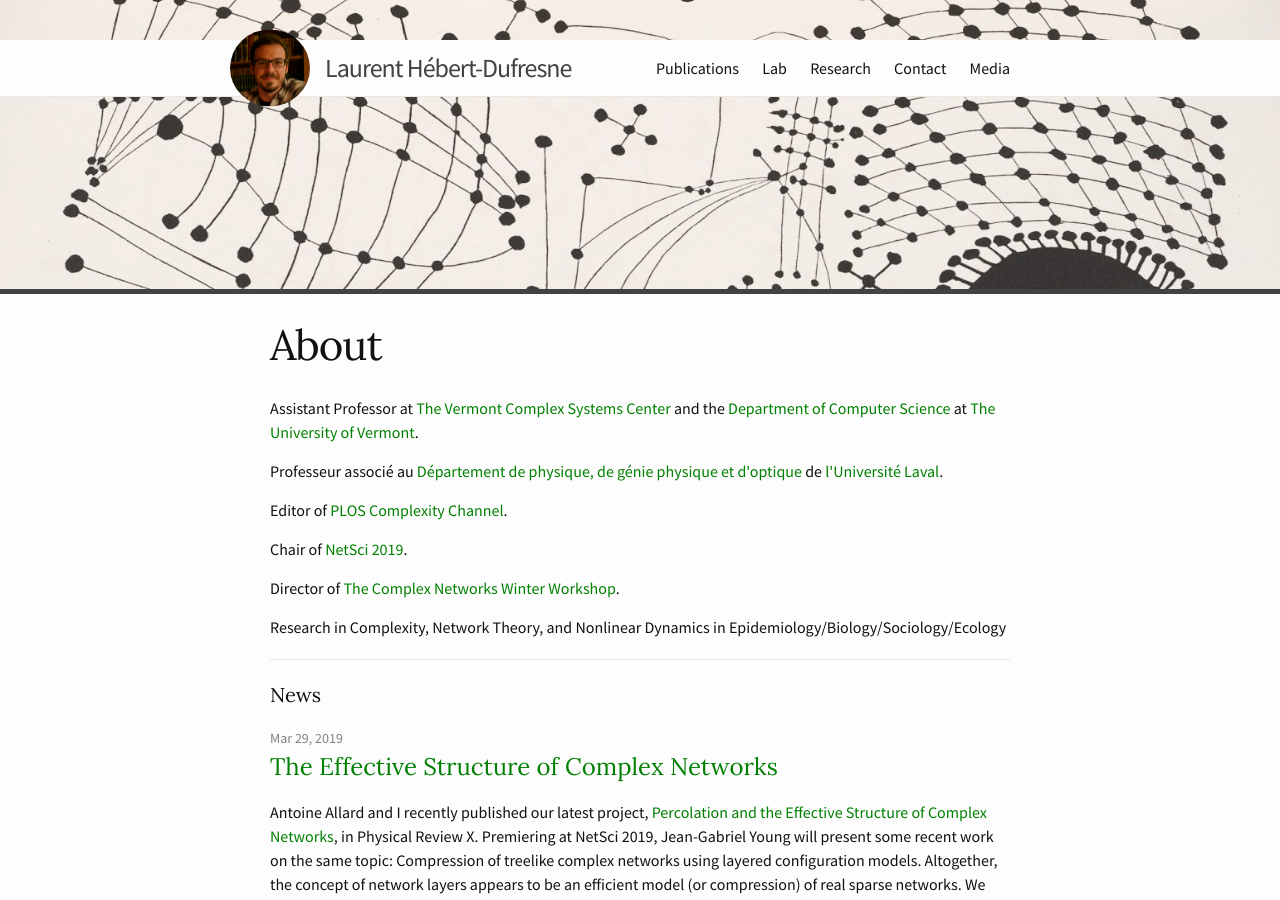
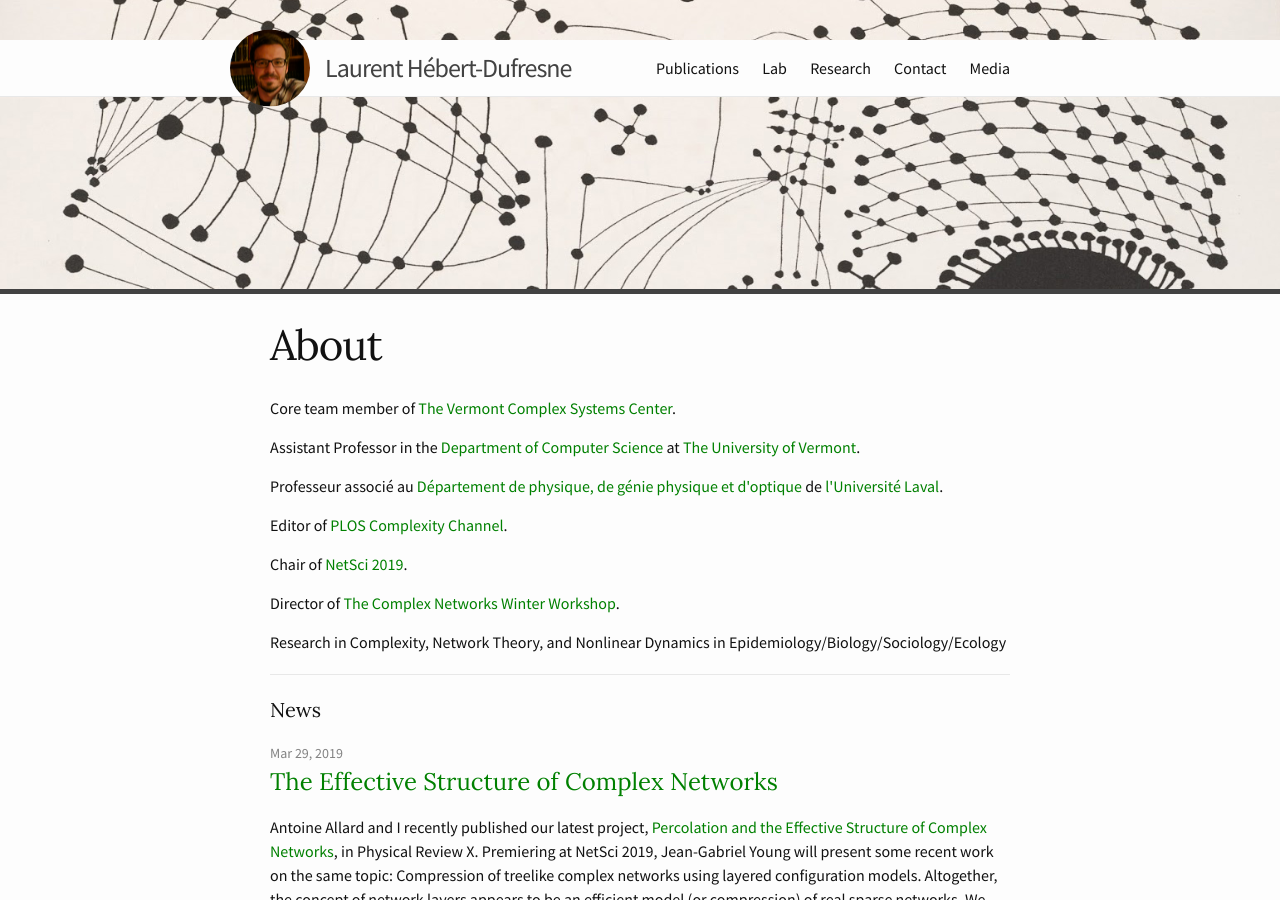
Before and after one commit to laurenthebertdufresne/laurenthebertdufresne.github.io, a Jekyll site: the page built from index.html, in a window 1280 px wide and 900 px high. Built offline with Jekyll 4.4.1, drawn with Linux system fonts in a browser that asks for light colours; the list of posts is cut into pages by our own code.

Commit message:
update about

```diff
--- a/index.html
+++ b/index.html
@@ -9,7 +9,9 @@ layout: default
     <h1 class="post-title">About</h1>
   </header>
 
-    <p>Assistant Professor at <a href="http://www.vermontcomplexsystems.org/" target="_blank">The Vermont Complex Systems Center</a> and the <a href="https://www.uvm.edu/cems/cs" target="_blank">Department of Computer Science</a> at <a href="https://www.uvm.edu/" target="_blank">The University of Vermont</a>.</p>
+    <p>Core team member of <a href="http://www.vermontcomplexsystems.org/" target="_blank">The Vermont Complex Systems Center</a>.</p>
+
+    <p>Assistant Professor in the <a href="https://www.uvm.edu/cems/cs" target="_blank">Department of Computer Science</a> at <a href="https://www.uvm.edu/" target="_blank">The University of Vermont</a>.</p>
 
     <p>Professeur associé au <a href="https://www.phy.ulaval.ca/accueil/" target="_blank">Département de physique, de génie physique et d'optique</a> de <a href="https://www.ulaval.ca/" target="_blank">l'Université Laval</a>.</p>
 
```
